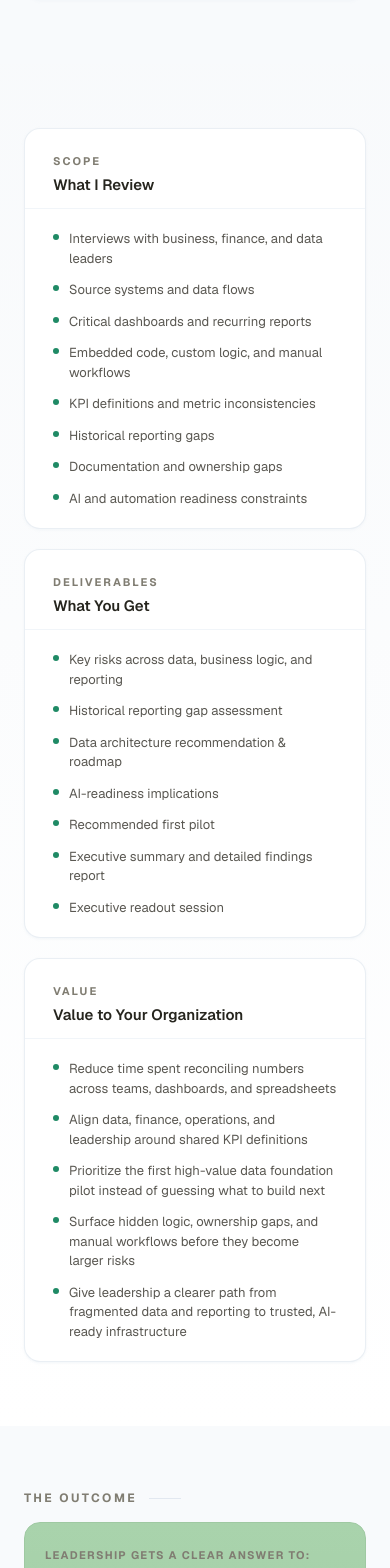
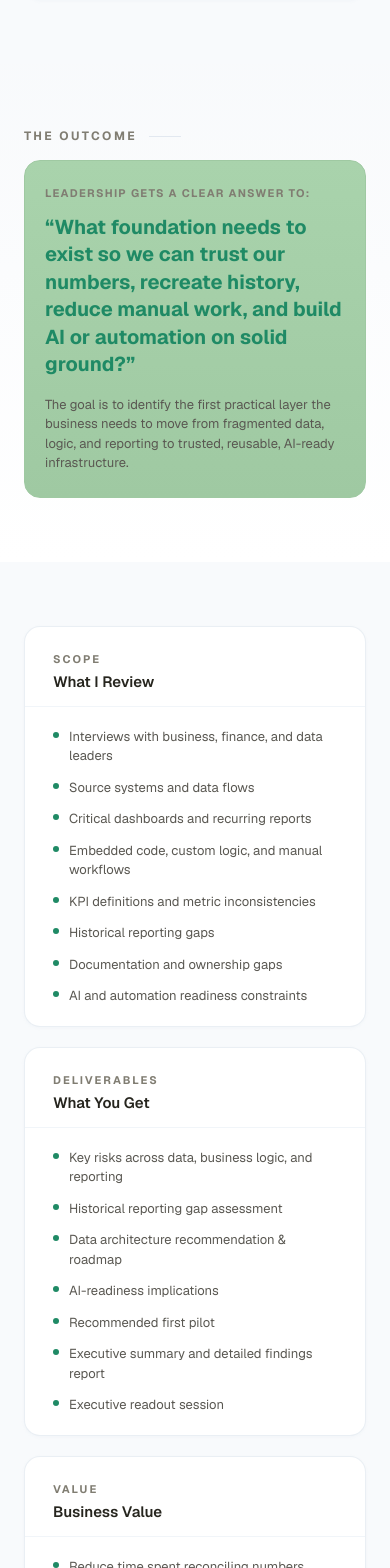
Before and after one commit to Drez22/consulting_website, a Next.js app in the folder consulting_website/: page /assessment in a window 390 px wide. Shown: the part 2660-4228 px from the top of the page. Built offline with nearby package versions, Linux system fonts and the light colour scheme.

Commit message:
Refine assessment page: move outcome up, tighten copy, update CTA
Co-Authored-By: Claude Sonnet 5.5 <noreply@anthropic.com>
Claude-Session: https://claude.ai/code/session_01BH9xDStgk3d89y4jHiK8cF

```diff
--- a/consulting_website/app/assessment/page.tsx
+++ b/consulting_website/app/assessment/page.tsx
@@ -227,8 +227,30 @@ export default function Assessment() {
           </div>
         </section>
 
+        {/* ── THE OUTCOME ───────────────────────────────────────────── */}
+        <section id="outcome" className="py-16 px-6 bg-gradient-to-b from-slate-50 to-white">
+          <div className="mx-auto max-w-4xl">
+            <div className="flex items-center gap-3 mb-4">
+              <span className="text-xs font-bold tracking-[0.2em] uppercase [color:#807d72]">
+                The Outcome
+              </span>
+              <span className="w-8 h-px bg-slate-200" />
+            </div>
+            {/* Outcome card — green gradient matching project cards */}
+            <div className="rounded-2xl border [border-color:#9fc9a2] [background:linear-gradient(to_bottom,#a9d3ac,#9fc9a2)] px-5 py-6 md:px-8 md:py-8 max-w-3xl">
+              <p className="text-[11px] font-bold tracking-[0.12em] uppercase [color:#807d72] mb-3">Leadership gets a clear answer to:</p>
+              <p className="text-xl sm:text-2xl font-bold leading-snug [color:#1f8a65]">
+                &ldquo;What foundation needs to exist so we can trust our numbers, recreate history, reduce manual work, and build AI or automation on solid ground?&rdquo;
+              </p>
+              <p className="mt-4 text-[13px] [color:#5a5852] leading-[1.5]">
+                The goal is to identify the first practical layer the business needs to move from fragmented data, logic, and reporting to trusted, reusable, AI-ready infrastructure.
+              </p>
+            </div>
+          </div>
+        </section>
+
         {/* ── WHAT I REVIEW / WHAT YOU GET / VALUE ─────────────────── */}
-        <section id="scope" className="py-16 px-6 bg-gradient-to-b from-slate-50 to-white">
+        <section id="scope" className="py-16 px-6 bg-slate-50">
           <div className="mx-auto max-w-6xl">
             <div className="grid sm:grid-cols-2 lg:grid-cols-3 gap-5">
 
@@ -254,39 +276,17 @@ export default function Assessment() {
                 </div>
               </div>
 
-              {/* Value to Your Organization */}
+              {/* Business Value */}
               <div className="rounded-2xl border border-slate-200/70 bg-white shadow-sm shadow-slate-100/80 overflow-hidden">
                 <div className="px-7 pt-6 pb-3 border-b border-slate-100">
                   <p className="text-[11px] font-bold tracking-[0.18em] uppercase [color:#807d72] mb-1">Value</p>
-                  <h3 className="font-semibold text-[15px] [color:#26251e]">Value to Your Organization</h3>
+                  <h3 className="font-semibold text-[15px] [color:#26251e]">Business Value</h3>
                 </div>
                 <div className="px-7 py-5">
                   <BulletList items={valueToOrg} />
                 </div>
               </div>
 
-            </div>
-          </div>
-        </section>
-
-        {/* ── THE OUTCOME ───────────────────────────────────────────── */}
-        <section id="outcome" className="py-16 px-6 bg-slate-50">
-          <div className="mx-auto max-w-4xl">
-            <div className="flex items-center gap-3 mb-4">
-              <span className="text-xs font-bold tracking-[0.2em] uppercase [color:#807d72]">
-                The Outcome
-              </span>
-              <span className="w-8 h-px bg-slate-200" />
-            </div>
-            {/* Outcome card — green gradient matching project cards */}
-            <div className="rounded-2xl border [border-color:#9fc9a2] [background:linear-gradient(to_bottom,#a9d3ac,#9fc9a2)] px-5 py-6 md:px-8 md:py-8 max-w-3xl">
-              <p className="text-[11px] font-bold tracking-[0.12em] uppercase [color:#807d72] mb-3">Leadership gets a clear answer to:</p>
-              <p className="text-xl sm:text-2xl font-bold leading-snug [color:#1f8a65]">
-                &ldquo;What data foundation needs to exist so we can trust our numbers, recreate history, reduce manual work, and build future AI or automation on solid ground?&rdquo;
-              </p>
-              <p className="mt-4 text-[13px] [color:#5a5852] leading-[1.5]">
-                The goal is to identify the first practical layer the business needs to move from fragmented data, logic, and reporting to trusted, reusable, AI-ready infrastructure.
-              </p>
             </div>
           </div>
         </section>
@@ -359,7 +359,7 @@ export default function Assessment() {
               Ready to discuss?
             </span>
             <h2 className="text-2xl sm:text-3xl md:text-4xl font-bold text-white leading-tight mb-6">
-              Book a 30-minute assessment call
+              Know something is off, but not sure what to fix first?
             </h2>
 
             <a
@@ -368,7 +368,7 @@ export default function Assessment() {
               rel="noopener noreferrer"
               className="inline-flex items-center gap-2 px-8 py-4 rounded-xl bg-white text-slate-900 font-semibold text-sm hover:bg-slate-100 transition-colors"
             >
-              Book Assessment Call
+              Book a 30-Minute Assessment Call
               <svg
                 xmlns="http://www.w3.org/2000/svg"
                 width="15"
--- a/consulting_website/app/components/LandingNavbar.tsx
+++ b/consulting_website/app/components/LandingNavbar.tsx
@@ -33,7 +33,7 @@ export default function LandingNavbar() {
 
         {/* Desktop nav */}
         <nav className="hidden md:flex items-center gap-6">
-          {[["Problem", "#problem"], ["Scope", "#scope"], ["Outcome", "#outcome"], ["Structure", "#structure"]].map(([label, href]) => (
+          {[["Problem", "#problem"], ["Outcome", "#outcome"], ["Scope", "#scope"], ["Structure", "#structure"]].map(([label, href]) => (
             <a
               key={label}
               href={href}
@@ -71,8 +71,8 @@ export default function LandingNavbar() {
         <div className="md:hidden bg-white border-t border-slate-100 px-6 py-5 flex flex-col gap-4">
           {[
             ["Problem", "#problem"],
+            ["Outcome", "#outcome"],
             ["Scope", "#scope"],
-            ["Outcome", "#outcome"],
             ["Structure", "#structure"],
           ].map(([label, href]) => (
             <a
```
